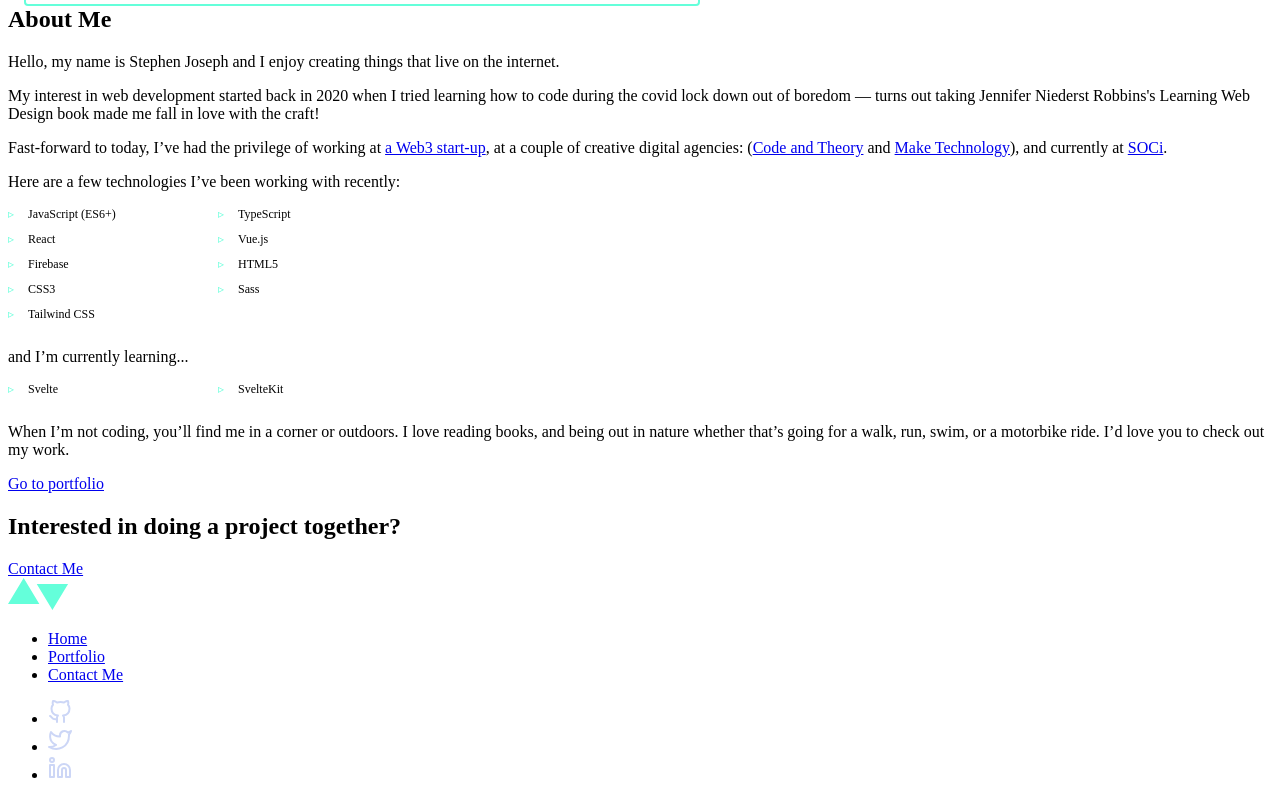
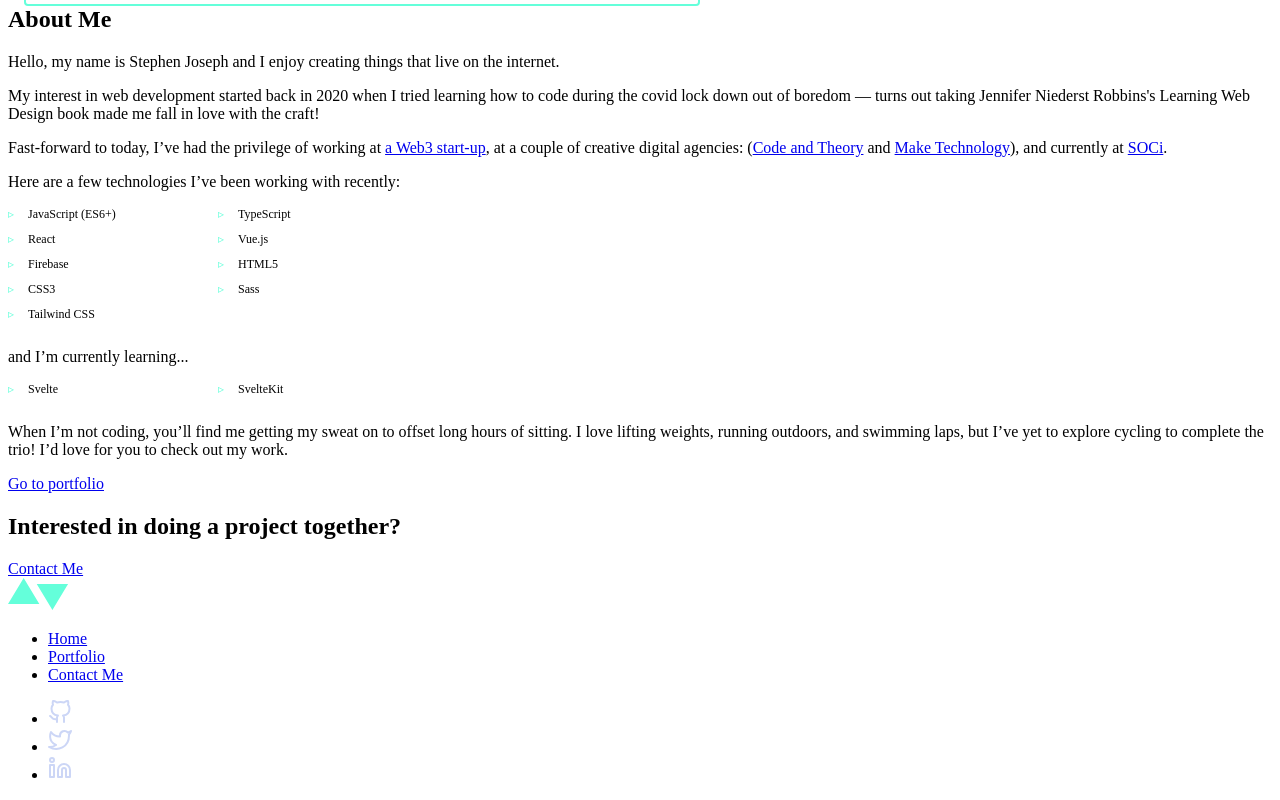
Before and after one commit to stephmunez/portfolio-website-v2, a Next.js app: page / in a window 1280 px wide. Shown: the part 3293-4093 px from the top of the page. Built offline with nearby package versions, Linux system fonts and the light colour scheme.

Commit message:
Update About.js

```diff
--- a/components/About/About.js
+++ b/components/About/About.js
@@ -138,10 +138,10 @@ const About = () => {
           </ul>
           <div>
             <p className='font-body-1 text-light-slate'>
-              When I’m not coding, you’ll find me in a corner or outdoors. I
-              love reading books, and being out in nature whether that’s going
-              for a walk, run, swim, or a motorbike ride. I’d love you to check
-              out my work.
+              When I’m not coding, you’ll find me getting my sweat on to offset
+              long hours of sitting. I love lifting weights, running outdoors,
+              and swimming laps, but I’ve yet to explore cycling to complete the
+              trio! I’d love for you to check out my work.
             </p>
           </div>
           <Link href='/portfolio'>
```
